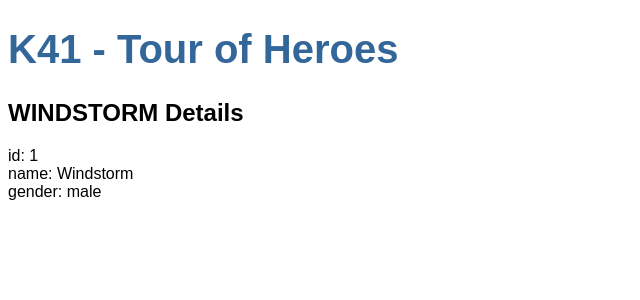
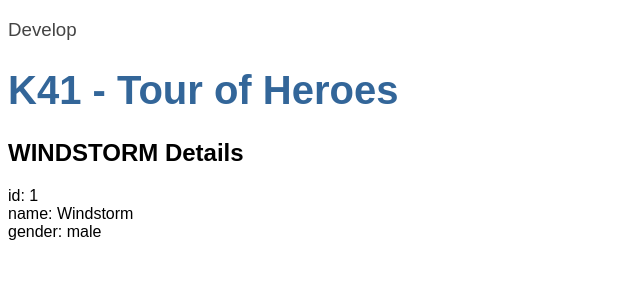
Before and after one commit to zeeeya/Angular-Tour-of-Heroes, an Angular app: page / in a window 1280 px wide. Shown: the top 300 px of the page, without its empty margins (0-640 px from the left). Built offline with nearby package versions, Linux system fonts and the light colour scheme.

Commit message:
modified app.component.html

```diff
--- a/src/app/app.component.html
+++ b/src/app/app.component.html
@@ -1,2 +1,3 @@
+<h3>Develop</h3>
 <h1>{{title}}</h1>
 <app-heroes></app-heroes>
```
